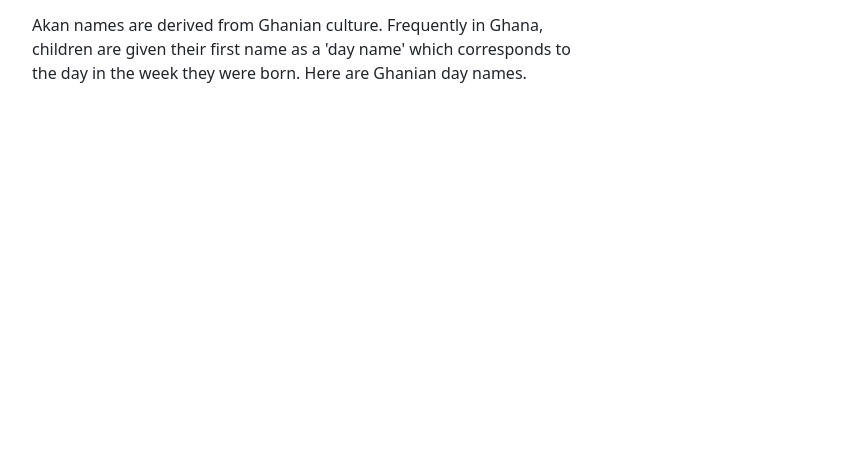
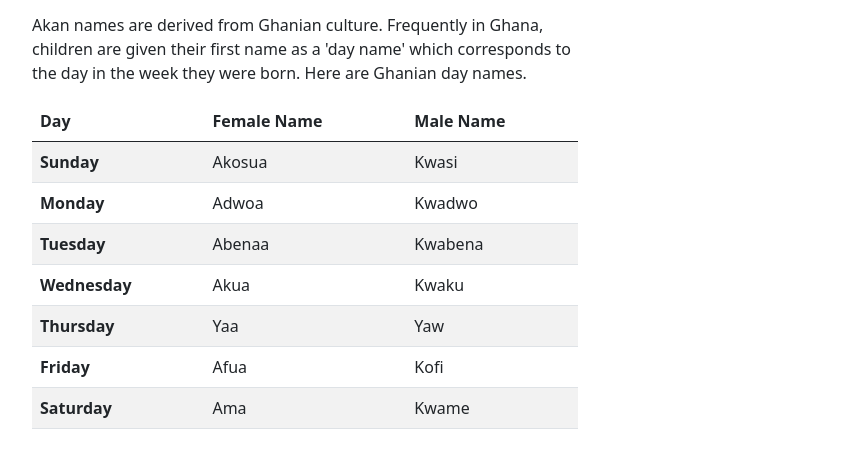
Before and after one commit to BwanaQ/akan-name-generator, a plain HTML site: page index.html in a window 1280 px wide. Shown: the part 121-588 px from the top of the page, without its empty margins (50-894 px from the left). Drawn offline with nearby package versions, Linux system fonts and the light colour scheme.

Commit message:
add table with names and days of the week

```diff
--- a/index.html
+++ b/index.html
@@ -19,7 +19,52 @@
           <h2>What does this website do?</h2>
           <p>This is a web application that takes your birthday and calculates the day of the week you were born and then depending on your gender outputs your Akan Name. </p>
           <p>Akan names are derived from Ghanian culture. Frequently in Ghana, children are given their first name as a 'day name' which corresponds to the day in the week they were born. Here are Ghanian day names.</p>
-
+          <table class="table table-striped">
+            <thead>
+              <tr>
+                <th scope="col">Day</th>
+                <th scope="col">Female Name</th>
+                <th scope="col">Male Name</th>
+              </tr>
+            </thead>
+            <tbody>
+              <tr>
+                <th scope="row">Sunday</th>
+                <td>Akosua</td>
+                <td>Kwasi</td>
+              </tr>
+              <tr>
+                <th scope="row">Monday</th>
+                <td>Adwoa</td>
+                <td>Kwadwo</td>
+              </tr>
+              <tr>
+                <th scope="row">Tuesday</th>
+                <td>Abenaa</td>
+                <td>Kwabena</td>
+              </tr>
+              <tr>
+                <th scope="row">Wednesday</th>
+                <td>Akua</td>
+                <td>Kwaku</td>
+              </tr>
+              <tr>
+                <th scope="row">Thursday</th>
+                <td>Yaa</td>
+                <td>Yaw</td>
+              </tr>
+              <tr>
+                <th scope="row">Friday</th>
+                <td>Afua</td>
+                <td>Kofi</td>
+              </tr>
+              <tr>
+                <th scope="row">Saturday</th>
+                <td>Ama</td>
+                <td>Kwame</td>
+              </tr>
+            </tbody>
+          </table>
         </div>
         <div class="col-12 col-sm-12 col-md-6 col-lg-6 col-xl-6">
           <h2>Try it out now!</h2>
```
